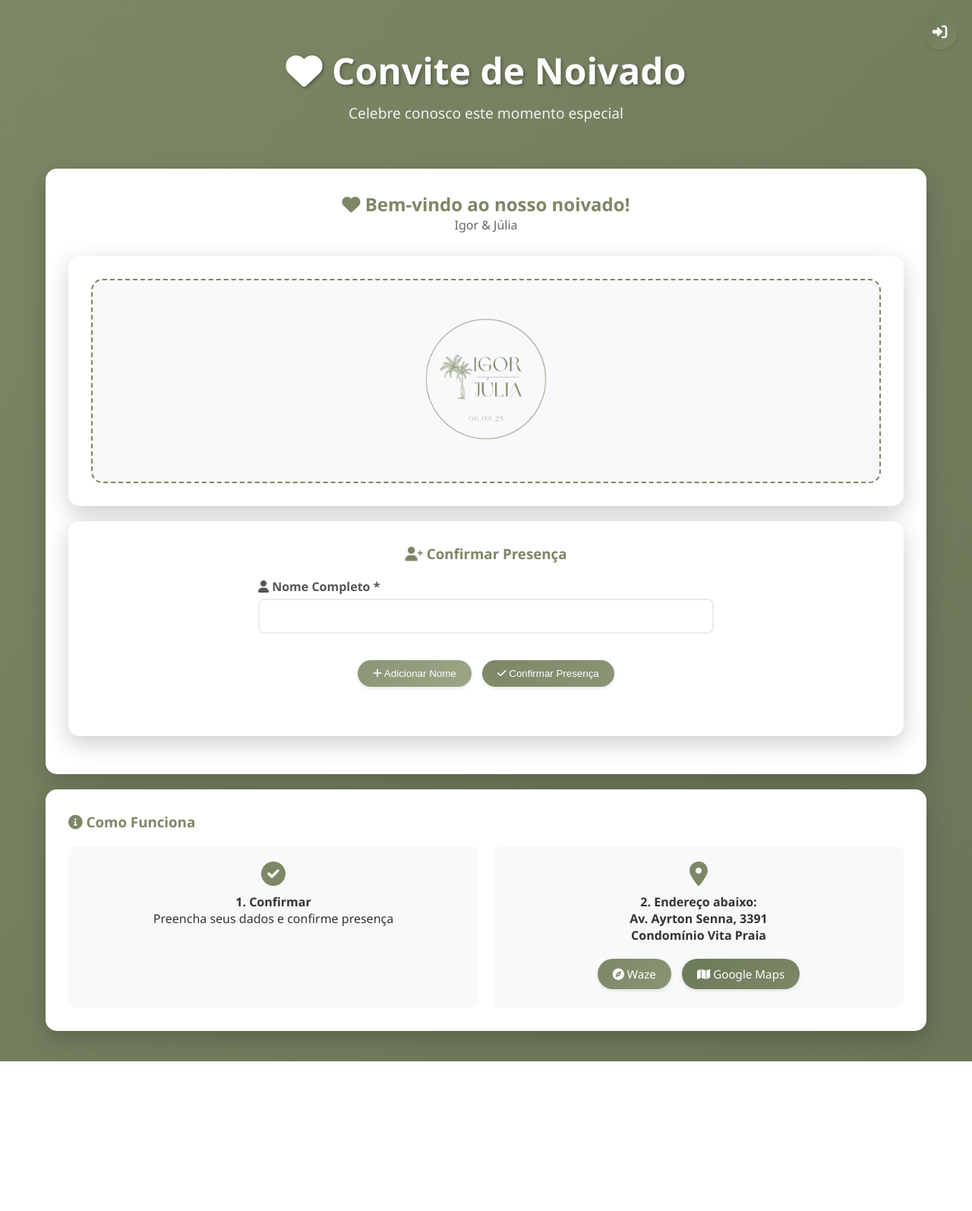
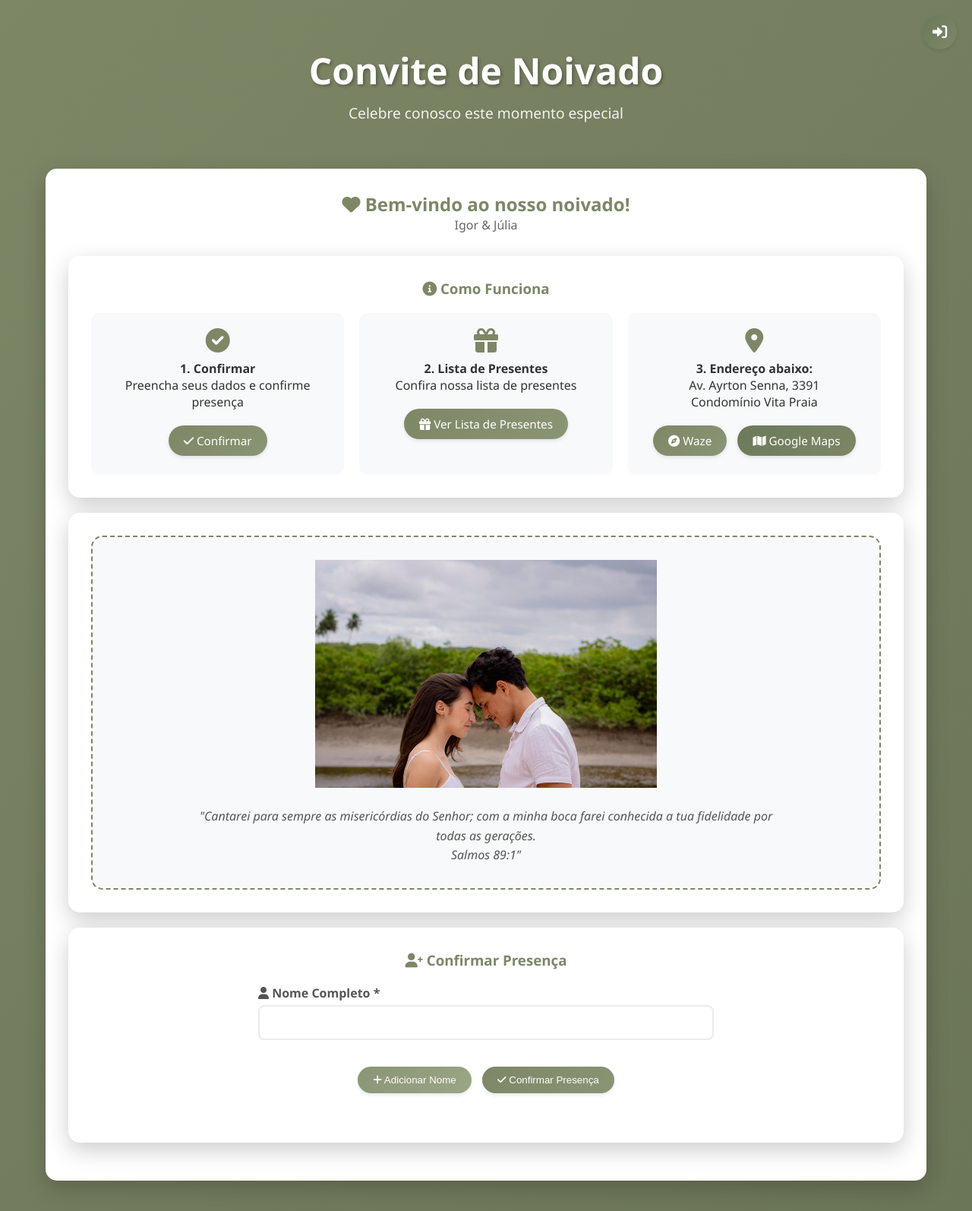
Before and after one commit to iigorgabriel/ConviteNoivado, a Flask app: page / in a window 1280 px wide. Shown: the whole page at 76% size. Before the commit the page ends 1397 px from the top, so only its background shows below. Run offline with Flask 3, Linux system fonts and the light colour scheme.

Commit message:
Ajustes de reorganização

```diff
--- a/api/templates/base.html
+++ b/api/templates/base.html
@@ -223,7 +223,7 @@
 <body>
     <div class="container">
         <div class="header">
-            <h1><i class="fas fa-heart"></i> Convite de Noivado</h1>
+            <h1>Convite de Noivado</h1>
             <p>Celebre conosco este momento especial</p>
         </div>
 
--- a/api/templates/index.html
+++ b/api/templates/index.html
@@ -18,13 +18,60 @@
         <p style="color: #666;">Igor & Júlia</p>
     </div>
 
-    <div class="card logo-container">
-        <div class="logo-placeholder" style="text-align: center;">
-            <img src="{{ url_for('static', filename='images/logo-noivado.png') }}" alt="Logo Igor & Júlia" style="max-width: 100%; height: auto; max-height: 200px;">
+    <!-- Seção Como Funciona no lugar da logo -->
+    <div class="card">
+        <h3 style="color: #7d8766; margin-bottom: 20px; text-align: center;">
+            <i class="fas fa-info-circle"></i> Como Funciona
+        </h3>
+        <div style="display: grid; grid-template-columns: repeat(auto-fit, minmax(250px, 1fr)); gap: 20px;">
+            <div style="text-align: center; padding: 20px; background: #f8f9fa; border-radius: 10px;">
+                <i class="fas fa-check-circle" style="font-size: 2rem; color: #7d8766; margin-bottom: 10px;"></i>
+                <h4>1. Confirmar</h4>
+                <p>Preencha seus dados e confirme presença</p>
+                <div style="margin-top: 15px;">
+                    <a href="#formulario-confirmacao" style="margin: 5px; padding: 10px 20px; font-size: 0.95rem; border-radius: 25px; text-decoration: none; display: inline-block; transition: all 0.3s ease; box-shadow: 0 2px 5px rgba(0,0,0,0.1); background: linear-gradient(135deg, #7d8766, #8a9575); color: white; border: none;" onmouseover="this.style.transform='translateY(-2px)'; this.style.boxShadow='0 4px 10px rgba(0,0,0,0.2)'" onmouseout="this.style.transform='translateY(0)'; this.style.boxShadow='0 2px 5px rgba(0,0,0,0.1)'">
+                        <i class="fas fa-check"></i> Confirmar
+                    </a>
+                </div>
+            </div>
+            <div style="text-align: center; padding: 20px; background: #f8f9fa; border-radius: 10px;">
+                <i class="fas fa-gift" style="font-size: 2rem; color: #7d8766; margin-bottom: 10px;"></i>
+                <h4>2. Lista de Presentes</h4>
+                <p>Confira nossa lista de presentes</p>
+                <div style="margin-top: 15px;">
+                    <a href="https://lista.camicado.com.br/igoremariajulia" target="_blank" style="margin: 5px; padding: 10px 20px; font-size: 0.95rem; border-radius: 25px; text-decoration: none; display: inline-block; transition: all 0.3s ease; box-shadow: 0 2px 5px rgba(0,0,0,0.1); background: linear-gradient(135deg, #7d8766, #8a9575); color: white; border: none;" onmouseover="this.style.transform='translateY(-2px)'; this.style.boxShadow='0 4px 10px rgba(0,0,0,0.2)'" onmouseout="this.style.transform='translateY(0)'; this.style.boxShadow='0 2px 5px rgba(0,0,0,0.1)'">
+                        <i class="fas fa-gift"></i> Ver Lista de Presentes
+                    </a>
+                </div>
+            </div>
+            <div style="text-align: center; padding: 20px; background: #f8f9fa; border-radius: 10px;">
+                <i class="fas fa-map-marker-alt" style="font-size: 2rem; color: #7d8766; margin-bottom: 10px;"></i>
+                <h4>3. Endereço abaixo:</h4>
+                <p>Av. Ayrton Senna, 3391<br>Condomínio Vita Praia</p>
+                <div style="margin-top: 15px;">
+                    <a href="https://waze.com/ul?q=Av.%20Ayrton%20Senna,%203391,%20Condomínio%20Vita%20Praia" target="_blank" style="margin: 5px; padding: 10px 20px; font-size: 0.95rem; border-radius: 25px; text-decoration: none; display: inline-block; transition: all 0.3s ease; box-shadow: 0 2px 5px rgba(0,0,0,0.1); background: linear-gradient(135deg, #7d8766, #8a9575); color: white; border: none;" onmouseover="this.style.transform='translateY(-2px)'; this.style.boxShadow='0 4px 10px rgba(0,0,0,0.2)'" onmouseout="this.style.transform='translateY(0)'; this.style.boxShadow='0 2px 5px rgba(0,0,0,0.1)'">
+                        <i class="fas fa-compass"></i> Waze
+                    </a>
+                    <a href="https://maps.google.com/?q=Av.+Ayrton+Senna,+3391,+Condomínio+Vita+Praia" target="_blank" style="margin: 5px; padding: 10px 20px; font-size: 0.95rem; border-radius: 25px; text-decoration: none; display: inline-block; transition: all 0.3s ease; box-shadow: 0 2px 5px rgba(0,0,0,0.1); background: linear-gradient(135deg, #6b7a5a, #7d8766); color: white; border: none;" onmouseover="this.style.transform='translateY(-2px)'; this.style.boxShadow='0 4px 10px rgba(0,0,0,0.2)'" onmouseout="this.style.transform='translateY(0)'; this.style.boxShadow='0 2px 5px rgba(0,0,0,0.1)'">
+                        <i class="fas fa-map"></i> Google Maps
+                    </a>
+                </div>
+            </div>
         </div>
     </div>
 
-    <div class="card">
+    <!-- Logo desceu para onde estava o Como Funciona -->
+    <div class="card logo-container">
+        <div class="logo-placeholder" style="text-align: center;">
+            <img src="{{ url_for('static', filename='images/logo-noivado.png') }}" alt="Logo Igor & Júlia" style="max-width: 100%; height: auto; max-height: 300px;">
+            <p style="margin-top: 20px; font-style: italic; color: #555; max-width: 80%; margin-left: auto; margin-right: auto; line-height: 1.6;">
+                "Cantarei para sempre as misericórdias do Senhor; com a minha boca farei conhecida a tua fidelidade por todas as gerações.<br>Salmos 89:1"
+            </p>
+        </div>
+    </div>
+
+    <!-- Formulário de confirmação com ID para âncora -->
+    <div class="card" id="formulario-confirmacao">
         <h3 style="color: #7d8766; margin-bottom: 20px; text-align: center;">
             <i class="fas fa-user-plus"></i> Confirmar Presença
         </h3>
@@ -102,30 +149,4 @@
         </script>
     </div>
 </div>
-
-<div class="card">
-    <h3 style="color: #7d8766; margin-bottom: 20px;">
-        <i class="fas fa-info-circle"></i> Como Funciona
-    </h3>
-    <div style="display: grid; grid-template-columns: repeat(auto-fit, minmax(250px, 1fr)); gap: 20px;">
-        <div style="text-align: center; padding: 20px; background: #f8f9fa; border-radius: 10px;">
-            <i class="fas fa-check-circle" style="font-size: 2rem; color: #7d8766; margin-bottom: 10px;"></i>
-            <h4>1. Confirmar</h4>
-            <p>Preencha seus dados e confirme presença</p>
-        </div>
-        <div style="text-align: center; padding: 20px; background: #f8f9fa; border-radius: 10px;">
-            <i class="fas fa-map-marker-alt" style="font-size: 2rem; color: #7d8766; margin-bottom: 10px;"></i>
-            <h4>2. Endereço abaixo:</h4>
-            <p><strong>Av. Ayrton Senna, 3391<br>Condomínio Vita Praia</strong></p>
-            <div style="margin-top: 15px;">
-                <a href="https://waze.com/ul?q=Av.%20Ayrton%20Senna,%203391,%20Condomínio%20Vita%20Praia" target="_blank" style="margin: 5px; padding: 10px 20px; font-size: 0.95rem; border-radius: 25px; text-decoration: none; display: inline-block; transition: all 0.3s ease; box-shadow: 0 2px 5px rgba(0,0,0,0.1); background: linear-gradient(135deg, #7d8766, #8a9575); color: white; border: none;" onmouseover="this.style.transform='translateY(-2px)'; this.style.boxShadow='0 4px 10px rgba(0,0,0,0.2)'" onmouseout="this.style.transform='translateY(0)'; this.style.boxShadow='0 2px 5px rgba(0,0,0,0.1)'">
-                    <i class="fas fa-compass"></i> Waze
-                </a>
-                <a href="https://maps.google.com/?q=Av.+Ayrton+Senna,+3391,+Condomínio+Vita+Praia" target="_blank" style="margin: 5px; padding: 10px 20px; font-size: 0.95rem; border-radius: 25px; text-decoration: none; display: inline-block; transition: all 0.3s ease; box-shadow: 0 2px 5px rgba(0,0,0,0.1); background: linear-gradient(135deg, #6b7a5a, #7d8766); color: white; border: none;" onmouseover="this.style.transform='translateY(-2px)'; this.style.boxShadow='0 4px 10px rgba(0,0,0,0.2)'" onmouseout="this.style.transform='translateY(0)'; this.style.boxShadow='0 2px 5px rgba(0,0,0,0.1)'">
-                    <i class="fas fa-map"></i> Google Maps
-                </a>
-            </div>
-        </div>
-    </div>
-</div>
 {% endblock %}
```
Also changed, not shown: test_supabase.py (added, +57 -0 lines), api/static/images/logo-noivado.png, 1 other file.
